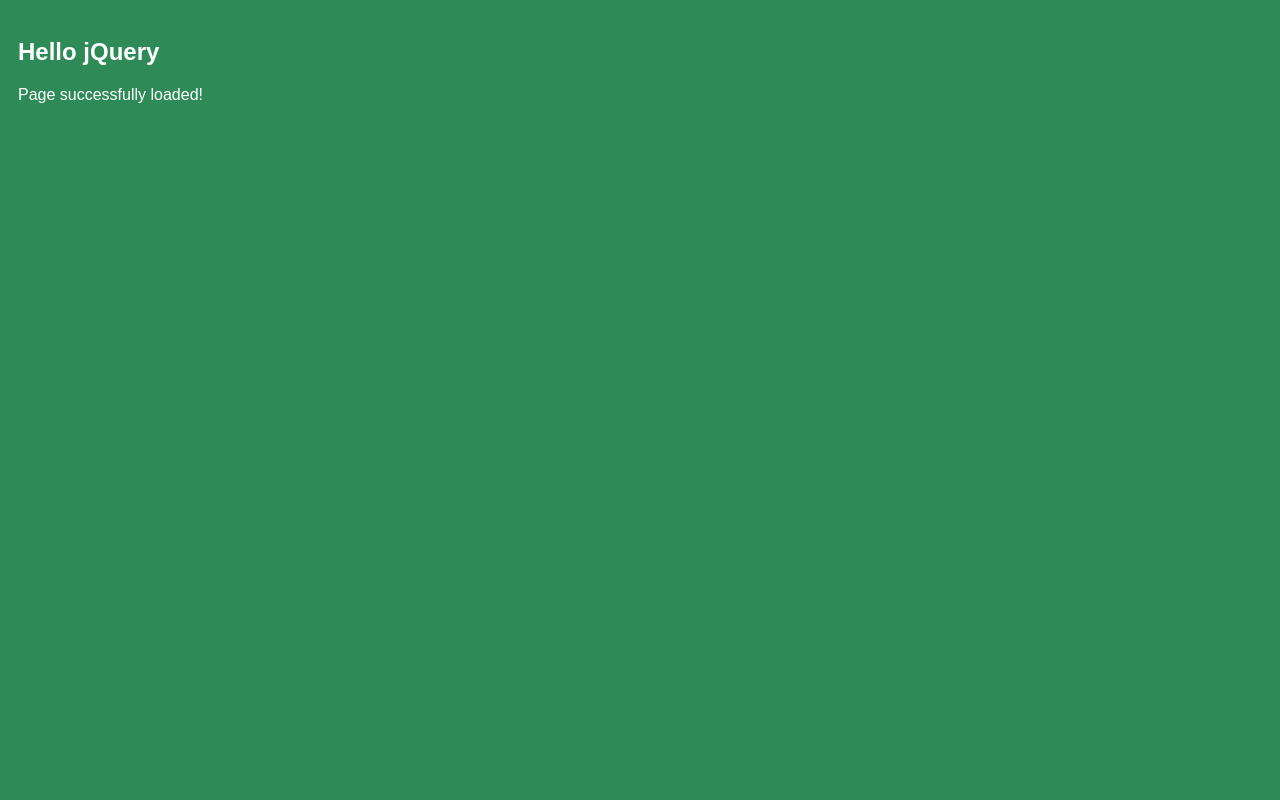
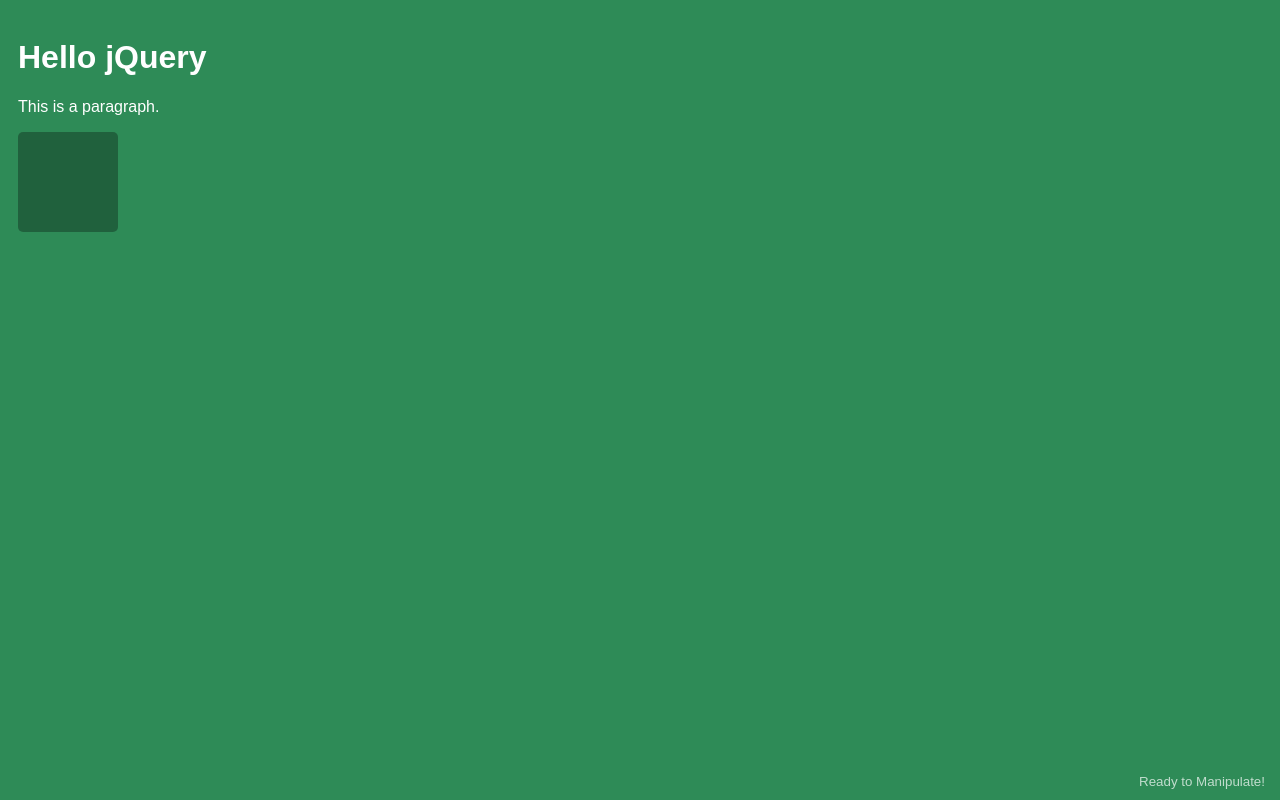
Before and after one commit to anasabufarraj/HellojQuery, a website: page index.html in a window 1280 px wide. Drawn offline with Linux system fonts and the light colour scheme.

Commit message:
backing up..

```diff
--- /dev/null
+++ b/bs-config.json
@@ -0,0 +1,6 @@
+{
+  "port": 3000,
+  "files": ["**/*.{html,htm,css,js}"],
+  "server": {"baseDir": "./"},
+  "browser": "google chrome"
+}
--- a/index.html
+++ b/index.html
@@ -1,17 +1,28 @@
-<!doctype html>
+<!DOCTYPE html>
 <html lang="en">
   <head>
-  <meta charset="UTF-8">
-  <meta name="viewport"
-        content="width=device-width, user-scalable=no, initial-scale=1.0, maximum-scale=1.0, minimum-scale=1.0">
-  <meta http-equiv="X-UA-Compatible" content="ie=edge">
+    <meta charset="UTF-8" />
+    <meta name="viewport" content="width=device-width, user-scalable=no, initial-scale=1.0, maximum-scale=1.0, minimum-scale=1.0" />
+    <meta http-equiv="X-UA-Compatible" content="ie=edge" />
     <title>Hello jQuery</title>
-  <link rel="stylesheet" href="styles/style.css">
+    <link rel="stylesheet" href="styles/style.css" />
   </head>
   <body>
-  <h2>Hello jQuery</h2>
-  <div id="content"></div>
+    <h1>Hello jQuery</h1>
+    <div id="content">
+      <!--filled by jQuery-->
+    </div>
+    <div id="change">
+      <p>This is a <span>paragraph</span>.</p>
+    </div>
+
+    <div id="rect"></div>
+
+    <footer>
+      <small id="message"></small>
+    </footer>
   </body>
   <script src="scripts/jquery-3.3.1.js"></script>
   <script src="scripts/script.js"></script>
 </html>
+<!-- END -->
--- a/scripts/script.js
+++ b/scripts/script.js
@@ -2,8 +2,25 @@
 // Learning jQuery
 // November 7, 2018
 
-const element = '<p>Page successfully loaded!</p>';
+jQuery(document).ready(() => {
+  // change the footer message at the bottom of the page
+  $('#message').append('Ready to Manipulate!');
 
-$('document').ready(() => {
-  $('#content').append(element);
+  // animate div width on hover
+  jQuery('#rect')
+    // animate width to 200px on mouseover
+    .on('mouseover', () => {
+      jQuery('#rect').animate({ width: 200 }, 300);
+    })
+
+    // animate width to 100px on mouseout
+    .on('mouseout', () => {
+      jQuery('#rect').animate({ width: 100 }, 300);
+    })
+
+    // increase height by 100px on click
+    .on('click', () => {
+      jQuery('#rect').animate({ height: '+=100' }, 'slow');
+    });
 });
+// --- end of code
--- a/styles/style.css
+++ b/styles/style.css
@@ -1,6 +1,25 @@
 body {
-  color: #ffffff;
+  color: #fff;
   background: seagreen;
   font-family: arial, sans-serif;
   padding: 10px;
 }
+
+h1 {
+  cursor: pointer;
+}
+
+footer {
+  position: fixed;
+  bottom: 10px;
+  right: 15px;
+  opacity: 0.7;
+}
+
+#rect {
+  color: #000;
+  background: rgba(0, 0, 0, .3);
+  width: 100px;
+  height: 100px;
+  border-radius: 5px;
+}
```
Lines whose indentation alone changed are shown as unchanged.
